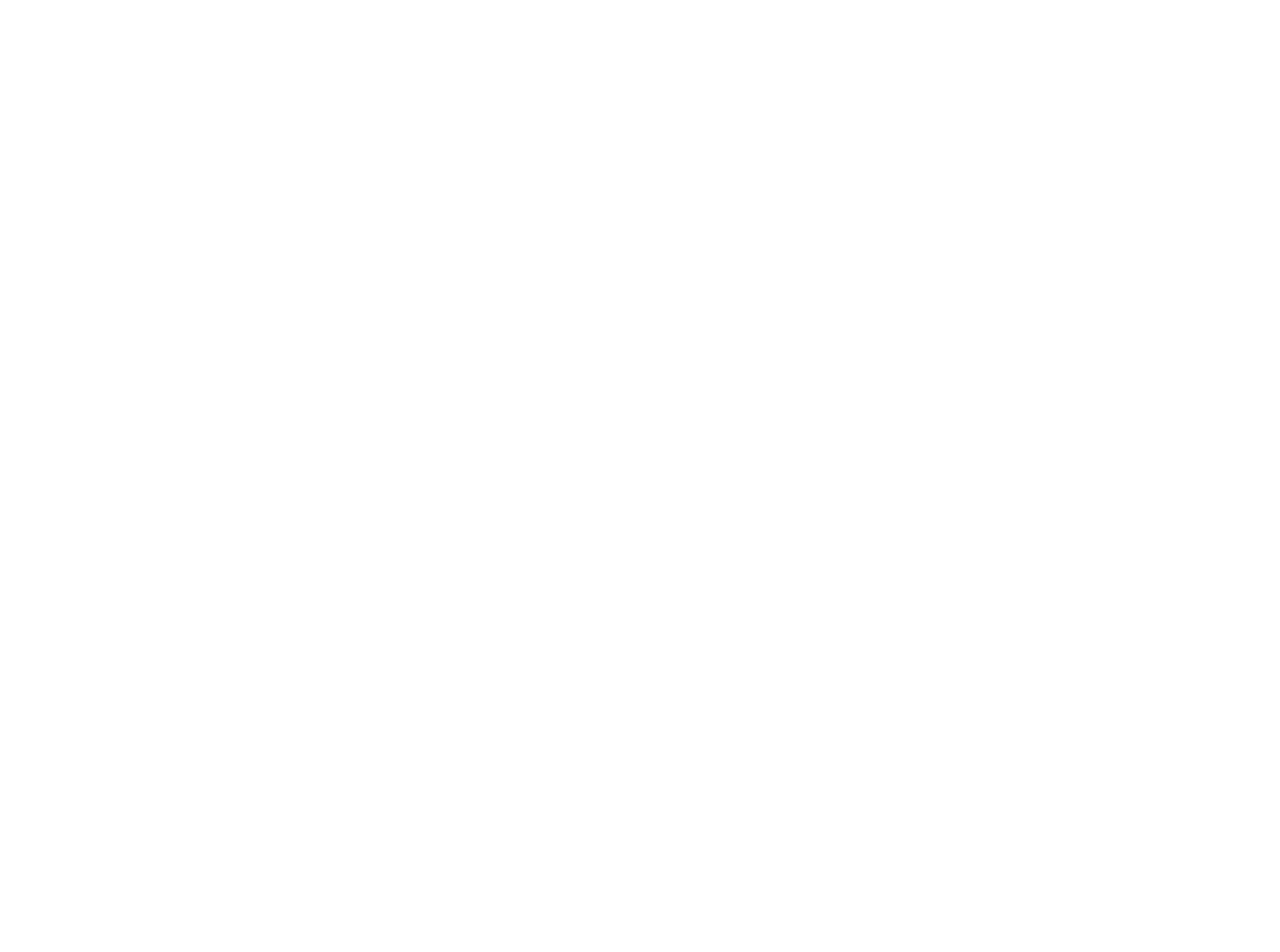
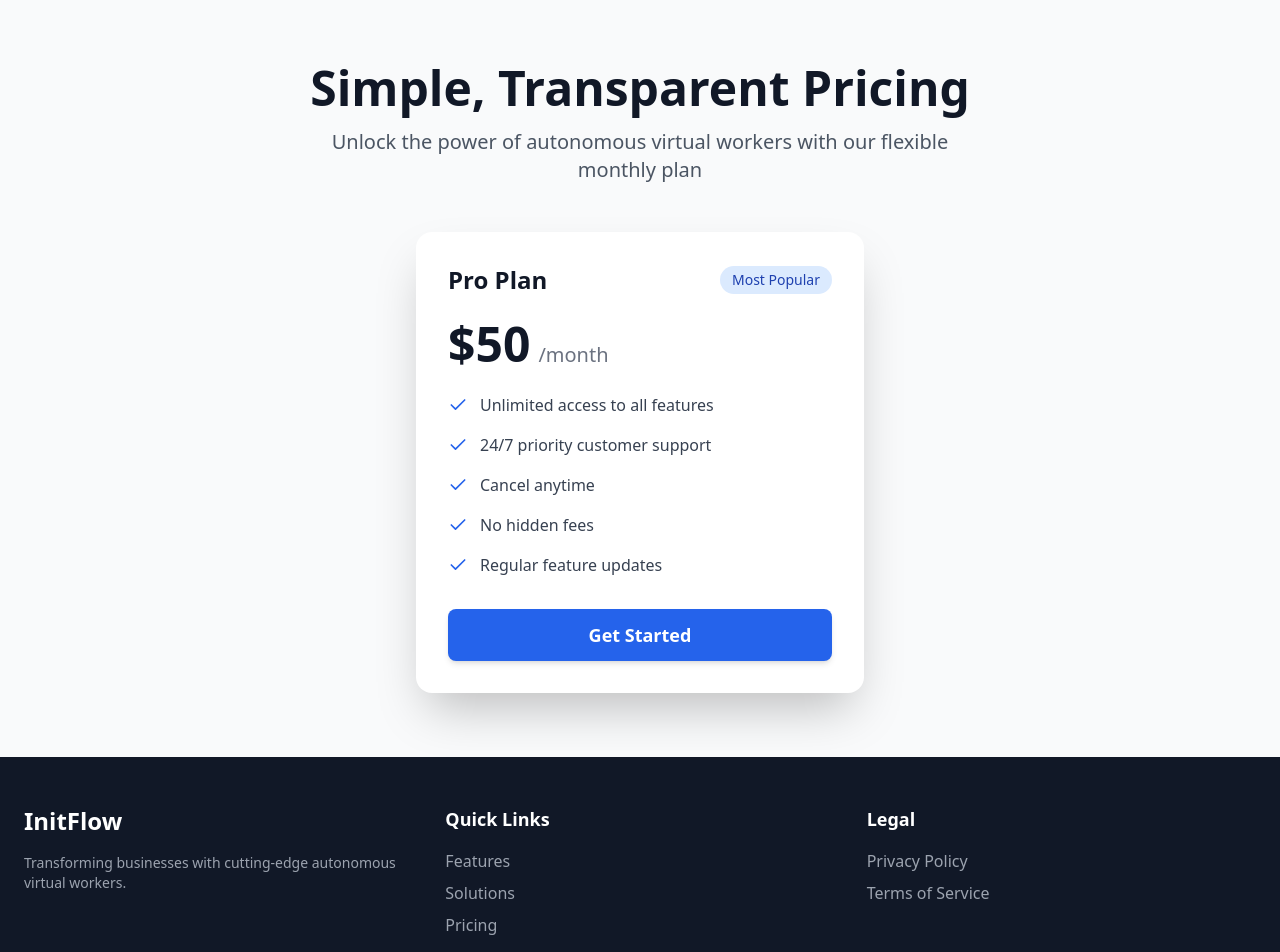
Before and after one commit to enockarthur298/initflow-web, a React (Create React App) app: page /pricing in a window 1280 px wide. Before the commit this address had no page. Shown: the top 952 px of the page. Before the commit the page ends 800 px from the top, so only its background shows below. Built offline with nearby package versions, Linux system fonts and the light colour scheme.

Commit message:
updated the pages

```diff
--- a/src/App.js
+++ b/src/App.js
@@ -3,6 +3,7 @@
 import { BrowserRouter as Router, Routes, Route, Link } from 'react-router-dom';
 import TermsOfService from './pages/TermsOfService';
 import PrivacyPolicy from './pages/PrivacyPolicy';
+import Pricing from './pages/Pricing';
 
 function App() {
   const [isScrolled, setIsScrolled] = useState(false);
@@ -39,6 +40,7 @@
       <Routes>
         <Route path="/terms-of-service" element={<TermsOfService />} />
         <Route path="/privacy-policy" element={<PrivacyPolicy />} />
+        <Route path="/pricing" element={<Pricing />} />
         <Route
           path="/"
           element={
@@ -64,12 +66,12 @@
                           whileHover={{ scale: 1.05 }}
                           whileTap={{ scale: 0.95 }}
                         >
-                          <a
-                            href={`#${item.toLowerCase()}`}
+                          <Link
+                            to={item.toLowerCase() === 'pricing' ? '/pricing' : `#${item.toLowerCase()}`}
                             className="font-medium text-gray-700 hover:text-blue-600 transition-colors"
                           >
                             {item}
-                          </a>
+                          </Link>
                         </motion.li>
                       ))}
                     </ul>
@@ -486,7 +488,7 @@
                       <ul className="space-y-2">
                         <li><a href="#features" className="text-gray-400 hover:text-blue-600 transition-colors">Features</a></li>
                         <li><a href="#solutions" className="text-gray-400 hover:text-blue-600 transition-colors">Solutions</a></li>
-                        <li><a href="#pricing" className="text-gray-400 hover:text-blue-600 transition-colors">Pricing</a></li>
+                        <li><Link to="/pricing" className="text-gray-400 hover:text-blue-600 transition-colors">Pricing</Link></li>
                       </ul>
                     </div>
                     <div>
--- /dev/null
+++ b/src/pages/Pricing.js
@@ -0,0 +1,91 @@
+import React from 'react';
+import { Link } from 'react-router-dom';
+import { Check } from 'lucide-react';
+
+const Pricing = () => {
+  return (
+    <div className="min-h-screen bg-gray-50 flex flex-col">
+      {/* Pricing Section */}
+      <div className="flex-grow w-full max-w-7xl mx-auto px-4 py-16 lg:px-8">
+        <div className="text-center mb-12">
+          <h1 className="text-4xl font-extrabold text-gray-900 sm:text-5xl mb-4">
+            Simple, Transparent Pricing
+          </h1>
+          <p className="text-xl text-gray-600 max-w-2xl mx-auto">
+            Unlock the power of autonomous virtual workers with our flexible monthly plan
+          </p>
+        </div>
+
+        {/* Pricing Card */}
+        <div className="max-w-md mx-auto bg-white shadow-2xl rounded-2xl overflow-hidden transform transition-all hover:scale-105">
+          <div className="p-8">
+            <div className="flex justify-between items-center mb-6">
+              <h2 className="text-2xl font-bold text-gray-900">Pro Plan</h2>
+              <span className="bg-blue-100 text-blue-800 text-sm font-medium px-3 py-1 rounded-full">
+                Most Popular
+              </span>
+            </div>
+
+            <div className="mb-6">
+              <span className="text-5xl font-extrabold text-gray-900">$50</span>
+              <span className="text-xl text-gray-500 ml-2">/month</span>
+            </div>
+
+            <ul className="space-y-4 mb-8">
+              {[
+                "Unlimited access to all features",
+                "24/7 priority customer support",
+                "Cancel anytime",
+                "No hidden fees",
+                "Regular feature updates"
+              ].map((feature, index) => (
+                <li key={index} className="flex items-center text-gray-700">
+                  <Check className="w-5 h-5 mr-3 text-blue-600" />
+                  {feature}
+                </li>
+              ))}
+            </ul>
+
+            <button className="w-full bg-blue-600 text-white py-3 rounded-lg hover:bg-blue-700 transition-colors font-semibold text-lg shadow-md hover:shadow-lg">
+              Get Started
+            </button>
+          </div>
+        </div>
+      </div>
+
+      {/* Footer */}
+      <footer className="bg-gray-900 text-white py-12">
+        <div className="container mx-auto px-6 max-w-7xl">
+          <div className="grid md:grid-cols-3 gap-8">
+            <div>
+              <h3 className="text-2xl font-bold mb-4 text-white">InitFlow</h3>
+              <p className="text-gray-400 text-sm">
+                Transforming businesses with cutting-edge autonomous virtual workers.
+              </p>
+            </div>
+            <div>
+              <h4 className="text-lg font-semibold mb-4">Quick Links</h4>
+              <ul className="space-y-2">
+                <li><a href="#features" className="text-gray-400 hover:text-blue-500 transition-colors">Features</a></li>
+                <li><a href="#solutions" className="text-gray-400 hover:text-blue-500 transition-colors">Solutions</a></li>
+                <li><Link to="/pricing" className="text-gray-400 hover:text-blue-500 transition-colors">Pricing</Link></li>
+              </ul>
+            </div>
+            <div>
+              <h4 className="text-lg font-semibold mb-4">Legal</h4>
+              <ul className="space-y-2">
+                <li><Link to="/privacy-policy" className="text-gray-400 hover:text-blue-500 transition-colors">Privacy Policy</Link></li>
+                <li><Link to="/terms-of-service" className="text-gray-400 hover:text-blue-500 transition-colors">Terms of Service</Link></li>
+              </ul>
+            </div>
+          </div>
+          <div className="border-t border-gray-800 mt-8 pt-8 text-center text-gray-400 text-sm">
+            &copy; 2025 InitFlow. All rights reserved.
+          </div>
+        </div>
+      </footer>
+    </div>
+  );
+};
+
+export default Pricing;
```
